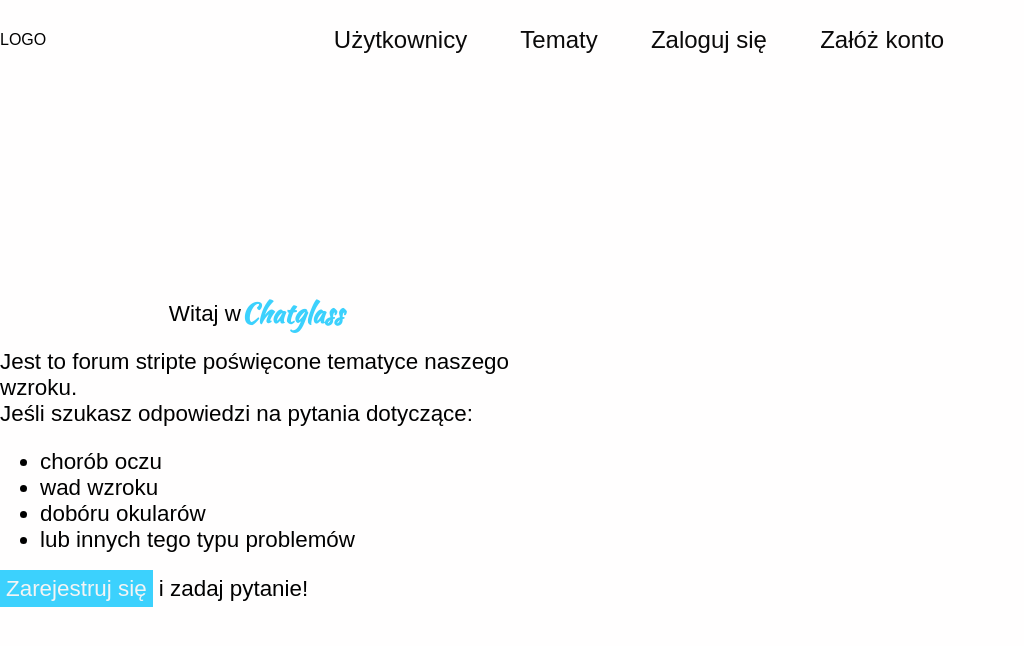
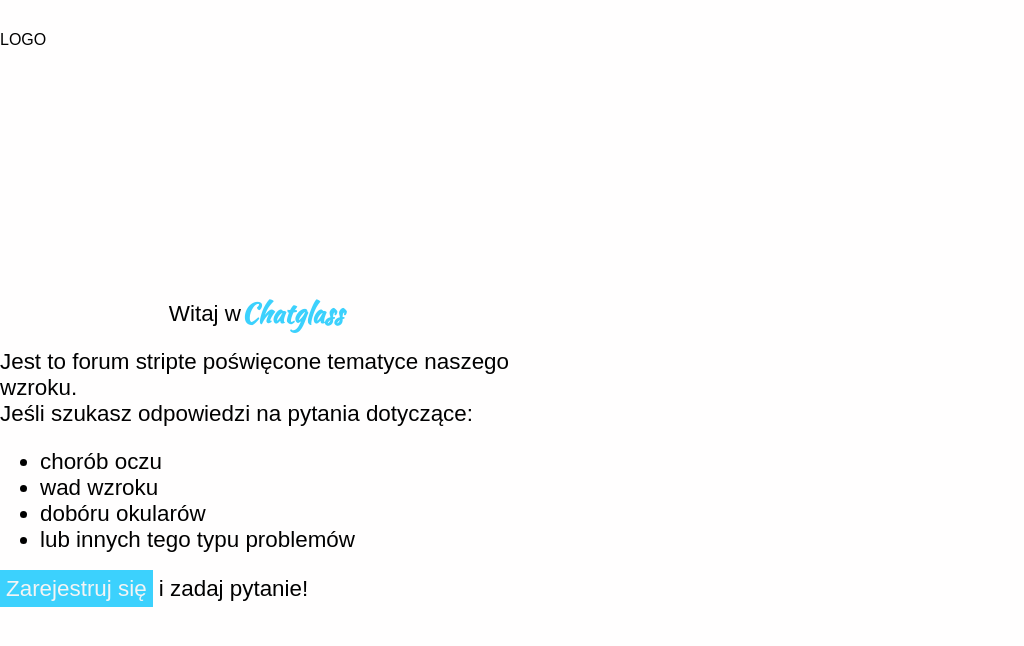
Before and after one commit to patrykRomaniuk/Successity, a React (Create React App) app in the folder client/: page / in a window 1024 px wide. Shown: the top 646 px of the page. Built offline with nearby package versions, Linux system fonts and the light colour scheme; no server answers; a web font is replaced by a local one.

Commit message:
Fixed added mobile version to nav-link to fix displaying

```diff
--- a/client/src/styles/App.css
+++ b/client/src/styles/App.css
@@ -99,16 +99,23 @@
 }
 
 html body .main__nav .nav-links .nav__link {
-  display: none;
   font-size: 1em;
   -webkit-transition: border .2s ease-in-out;
   transition: border .2s ease-in-out;
 }
 
+@media (max-width: 1024px) {
+  html body .main__nav .nav-links .nav__link {
+    display: none !important;
+  }
+}
+
 @media (min-width: 1024px) {
   html body .main__nav .nav-links .nav__link {
     font-size: 1.5em;
-    display: block;
+    display: -webkit-box;
+    display: -ms-flexbox;
+    display: flex;
   }
 }
 
--- a/client/src/styles/App.scss
+++ b/client/src/styles/App.scss
@@ -63,12 +63,14 @@
                     width: 70%;
                 }
                 .nav__link{
-                    display: none;
                     font-size: 1em;
                     transition: border .2s ease-in-out;
+                    @media(max-width: 1024px){
+                        display: none !important;
+                    }
                     @media(min-width: 1024px){
                         font-size: 1.5em;
-                        display: block;
+                        display: flex;
                     }
                     &:hover{
                         color: #201414;
```
Also changed, not shown: 1 other file (tests, documents, lock files or other folders).
